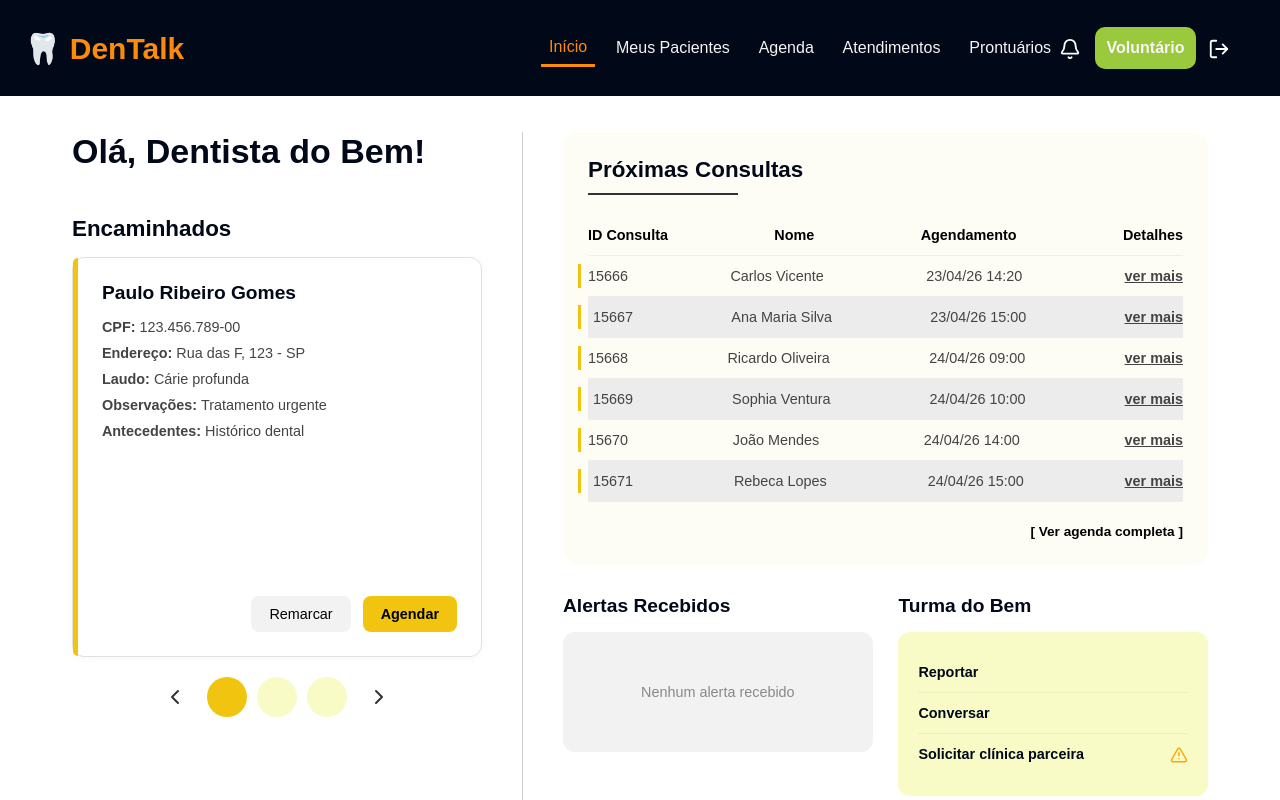
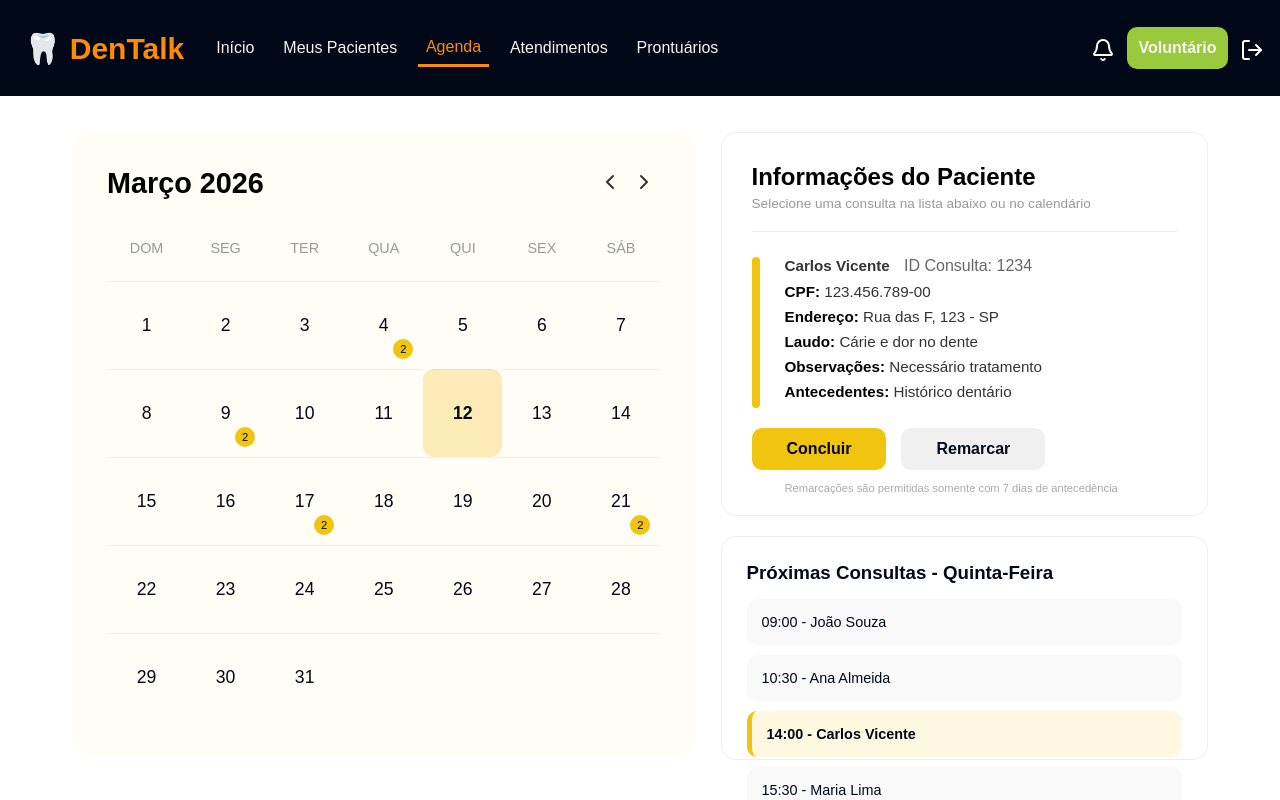
Before and after one commit to Moonnax/Dentalk, a React (Vite) app: page /agenda in a window 1280 px wide. Shown: the top 800 px of the page. Built offline with nearby package versions, Linux system fonts and the light colour scheme.

Commit message:
Pag Vagenda e estilizacao

```diff
--- a/src/App.tsx
+++ b/src/App.tsx
@@ -1,6 +1,7 @@
 import { BrowserRouter, Routes, Route } from 'react-router-dom'
 import Vinicio from './pages/Voluntario/Vinicio/Vinicio'
 import VMeusPacientes from './pages/Voluntario/Vmeuspacientes/Vmeuspacientes'
+import Vagenda from './pages/Voluntario/Vagenda/Vagenda'
 
 function App() {
   return (
@@ -8,7 +9,7 @@ function App() {
       <Routes>
         <Route path="/areaVoluntario" element={<Vinicio />} />
         <Route path="/meus-pacientes" element={<VMeusPacientes />} />
-        <Route path="/agenda" element={<Vinicio />} />
+        <Route path="/agenda" element={<Vagenda />} />
         <Route path="/atendimentos" element={<Vinicio />} />
         <Route path="/prontuarios" element={<Vinicio />} />
       </Routes>
--- a/src/pages/Voluntario/Vagenda/Vagenda.css
+++ b/src/pages/Voluntario/Vagenda/Vagenda.css
@@ -0,0 +1,389 @@
+/* style */
+
+
+*{
+    box-sizing: border-box;
+    margin: 0rem;
+    padding: 0rem;
+}
+
+body{
+    font-family: Arial, Helvetica, sans-serif;
+    color: #010817;
+    display: flex;
+    flex-direction: column;
+    min-height: 100vh;
+}
+main{
+    margin: 1rem 2rem;
+}
+
+/* fim style */
+
+
+/* HEADER */
+header{
+    background-color:#010817;
+    height: 6rem;
+    font-family: Arial, Helvetica, sans-serif;
+    display: flex;
+    align-items: center;
+
+}
+
+.menu-toggle{
+    display: none;
+}
+
+#nav{
+    display: flex;
+    justify-content: flex-end;
+    background-color:#010817;
+}
+
+
+#area-button-v{
+    background-color: #9ac93d;
+    color: whitesmoke;
+    padding: 0.735rem;
+    display: inline-block;
+    border-radius: 10px;
+    margin-right: 0.735rem;
+    font-weight: 550;
+    font-size: 1rem;
+    text-decoration: none;
+    padding: 0.735rem;
+}
+
+.menu{
+    display: flex;
+    list-style: none;
+    gap: 0.8rem;
+}
+
+.menu-item {
+    white-space: nowrap;
+    font-family: Arial, Helvetica, sans-serif;
+    font-size: 1rem;
+    font-weight: 500;
+    text-decoration: none;
+    background-color: #010817;
+    color: whitesmoke;
+    padding: 0.5rem;
+    display: inline-block;
+}
+
+.menu-item.active {
+    color: #fd8b08;
+    border-bottom: 3px solid #fd8b08;
+}
+
+.menu-item:hover {
+    color: #fd8b08;
+}
+
+.logo{
+    padding: 0 1.5rem;
+}
+
+.logo a{
+    color: #fd8b08;
+    text-decoration: none;
+}
+
+.logo h1{
+    background-color: transparent;
+    font-size: 1.875rem;
+    display: flex;
+    align-items: center;
+    gap: 0.3rem;
+    white-space: nowrap;
+}
+
+.logout-icon {
+    margin-top: 0.275rem;
+    width: 1.5rem;
+    height: 1.5rem;
+    color: white;
+    margin-right: 1rem;
+
+}
+
+.bell-icon{
+    margin-left: auto;
+    margin-top: 0.275rem;
+    margin-right: 0.735rem;
+    width: 1.5rem;
+    height: 1.5rem;
+    color: white;
+
+}
+
+/* FIM header */
+
+/* footer */
+footer {
+    background-color: #010817;
+    color: white;
+    text-align: center;
+    padding: 2rem 1rem;
+    margin-top: auto;
+}
+
+.footer-logo{
+margin-bottom: 0.8rem;
+}
+
+.footer-slogan{
+font-style: italic;
+margin-bottom: 1rem;
+}
+
+.footer-info{
+max-width: 30rem;
+margin: 0 auto;
+white-space: nowrap;
+}
+
+.fiap-color{
+color: #fd8b08;
+text-decoration: none;
+}
+/* footer fim  */
+
+.dashboard_container {
+    padding: 20px 40px;
+    background-color: #fff;
+}
+
+.layout_grid_fixo {
+    display: flex;
+    justify-content: space-between;
+    gap: 25px;
+    width: 100%;
+}
+
+.coluna_calendario { width: 55%; }
+.coluna_detalhes_agenda { width: 43%; }
+
+.card_calendario_full {
+    background-color: #fffdf5;
+    border-radius: 20px;
+    padding: 35px;
+    height: 78vh;
+    display: flex;
+    flex-direction: column;
+}
+
+.header_calendario {
+    display: flex;
+    justify-content: space-between;
+    align-items: center;
+    margin-bottom: 30px;
+}
+
+.header_calendario h2 { font-size: 1.8rem; color: #000; }
+
+.grade_dias_semana {
+    display: flex;
+    flex-direction: row;
+    justify-content: space-between;
+    text-align: center;
+    margin-bottom: 15px;
+    width: 100%;
+}
+
+.grade_dias_semana span {
+    display: block;
+    width: 14.28%;
+    color: #999;
+    font-size: 0.9rem;
+    font-weight: 500;
+    padding: 10px 0;
+}
+.grade_dias_semana span {
+    color: #999;
+    font-size: 0.9rem;
+    font-weight: 500;
+}
+
+.grade_dias_semana {
+    display: flex;
+    flex-direction: row;
+    width: 100%;
+    margin-bottom: 15px;
+    text-align: center;
+}
+
+.grade_dias_semana span {
+    display: block;
+    width: 14.285%;
+    color: #999;
+    font-size: 0.9rem;
+    font-weight: 500;
+    padding: 10px 0;
+    box-sizing: border-box;
+}
+
+.dia_selecionado {
+    background-color: #fcebb6;
+    border-radius: 12px;
+    font-weight: 700;
+}
+
+
+.grade_calendario_corpo {
+    display: flex;
+    flex-wrap: wrap;
+    width: 100%;
+    height: 100%;
+    align-content: stretch;
+}
+
+.dia_clicavel,
+.dia_fora {
+    display: flex;
+    align-items: center;
+    justify-content: center;
+    width: 14.285%;
+    height: 20%;
+    border-top: 1px solid rgba(0, 0, 0, 0.05);
+    cursor: pointer;
+    position: relative;
+    font-size: 1.1rem;
+    box-sizing: border-box;
+    outline: none;
+    transition: background 0.2s;
+}
+
+.dia_fora {
+    color: #ccc;
+    cursor: default;
+}
+
+
+
+
+.badge_notificacao {
+    background-color: #f1c40f;
+    width: 20px;
+    height: 20px;
+    border-radius: 50%;
+    font-size: 0.7rem;
+    position: absolute;
+    bottom: 10px;
+    right: 10px;
+    display: flex;
+    align-items: center;
+    justify-content: center;
+}
+
+.card_info_paciente {
+    background-color: #fff;
+    border: 1px solid #eee;
+    border-radius: 15px;
+    padding: 30px;
+    height: 48vh;
+    margin-bottom: 20px;
+    display: flex;
+    flex-direction: column;
+}
+
+.card_info_paciente h3 { font-size: 1.5rem; color: #000; margin-bottom: 5px; }
+
+.instrucao_topo {
+    font-size: 0.85rem;
+    color: #999;
+    border-bottom: 1px solid #eee;
+    padding-bottom: 20px;
+    margin-bottom: 25px;
+}
+
+.bloco_detalhe {
+    display: flex;
+    gap: 25px;
+    margin-bottom: auto;
+}
+
+.barra_vertical {
+    width: 8px;
+    background-color: #f1c40f;
+    border-radius: 10px;
+}
+
+.nome_destaque {
+    font-size: 1.4rem;
+    font-weight: 700;
+    margin-bottom: 15px;
+ }
+.id_consulta {
+    font-size: 1rem;
+    color: #666;
+    font-weight: 400;
+    margin-left: 10px;
+}
+.label_item {
+    font-weight: 700;
+    color: #000;
+}
+.conteudo_texto p {
+    margin-bottom: 8px;
+    font-size: 0.95rem;
+    color: #333;
+}
+
+
+.acoes_agenda {
+    display: flex;
+    gap: 15px;
+     margin-top: 20px; }
+
+.btn_fake_amarelo {
+    background-color: #f1c40f;
+    padding: 12px 35px;
+    border-radius: 10px;
+    font-weight: 700;
+    cursor: pointer;
+}
+
+.btn_fake_cinza {
+    background-color: #f0f0f0;
+    padding: 12px 35px;
+    border-radius: 10px;
+    font-weight: 600;
+    cursor: pointer;
+}
+
+.aviso_footer {
+    font-size: 0.7rem;
+    color: #aaa;
+    margin-top: 12px;
+    padding-left: 33px; /* Alinha com o texto acima */
+}
+
+/* LISTA DE CONSULTAS (VERTICAL) */
+.card_lista_horarios {
+    background-color: #fff;
+    border: 1px solid #eee;
+    border-radius: 15px;
+    padding: 25px;
+    height: 28vh;
+}
+
+.lista_vertical { display: flex; flex-direction: column; gap: 10px; margin-top: 15px; }
+
+.slot_hora {
+    padding: 15px;
+    background-color: #f9f9f9;
+    border-radius: 10px;
+    font-size: 0.9rem;
+}
+
+.slot_hora.selecionado {
+    background-color: #fff8e1;
+    border-left: 5px solid #f1c40f;
+    font-weight: 600;
+}
+
+/* SETAS CLICÁVEIS */
+.setas_nav a { color: #333; text-decoration: none; padding: 5px; }
--- a/src/pages/Voluntario/Vagenda/Vagenda.tsx
+++ b/src/pages/Voluntario/Vagenda/Vagenda.tsx
@@ -1,119 +1,112 @@
-import Header from '../../components/Header/Header'
-import Footer from '../../components/Footer/Footer'
-import logo from '../../assets/logo.png'
-import background from '../../assets/home-background.png'
+import { Bell, LogOut, Menu, ChevronLeft, ChevronRight } from "lucide-react";
 import "./Vagenda.css";
 
-function Vagenda() {
+export default function VAgenda() {
   return (
-<body>
+    <>
       <header>
         <div className="logo">
-            <a href="areaVoluntario.html">
+          <a href="#">
             <h1>🦷 DenTalk</h1>
           </a>
         </div>
 
-        <button id="menuToggle" className="menu-toggle">
-            <i id="menuIcon" data-lucide="menu"></i>
+        <button className="menu-toggle">
+          <Menu />
         </button>
 
         <nav id="nav">
           <ul className="menu">
-                <li><a className="menu-item" href="../areaVoluntario.html">Início</a></li>
-                <li><a className="menu-item" href=".\meuspacientes.html">Meus Pacientes</a></li>
-                <li><a className="menu-item active" href=".\agenda.html">Agenda</a> </li>
-                <li><a className="menu-item" href=".\atendimentos.html">Atendimentos</a> </li>
-                <li><a className="menu-item" href=".\prontuarios.html">Prontuários</a></li>
+            <li><a className="menu-item" href="#">Início</a></li>
+            <li><a className="menu-item" href="#">Meus Pacientes</a></li>
+            <li><a className="menu-item active" href="#">Agenda</a></li>
+            <li><a className="menu-item" href="#">Atendimentos</a></li>
+            <li><a className="menu-item" href="#">Prontuários</a></li>
           </ul>
         </nav>
 
-        <a href=".\pags-voluntario\agenda.html" className="bell-icon"><i data-lucide="bell"></i></a>
-        <a href="areaVoluntario.html" className="menu-item" id="area-button-v">Voluntário</a>
-
-        <a href="..\index.html" className="logout-icon"><i data-lucide="log-out"></i></a>
+        <a href="#" className="bell-icon"><Bell /></a>
+        <a href="#" className="menu-item" id="area-button-v">Voluntário</a>
+        <a href="#" className="logout-icon"><LogOut /></a>
       </header>
 
       <main className="dashboard_container">
         <div className="layout_grid_fixo">
 
+          {/* CALENDÁRIO */}
           <section className="coluna_calendario">
             <div className="card_calendario_full">
 
               <div className="header_calendario">
                 <h2>Março 2026</h2>
                 <div className="setas_nav">
-                        <a href="#" className="seta_clicavel"><i data-lucide="chevron-left"></i></a>
-                        <a href="#" className="seta_clicavel"><i data-lucide="chevron-right"></i></a>
+                  <a href="#"><ChevronLeft /></a>
+                  <a href="#"><ChevronRight /></a>
                 </div>
               </div>
 
               <div className="grade_dias_semana">
-                    <span>DOM</span><span>SEG</span><span>TER</span><span>QUA</span><span>QUI</span><span>SEX</span><span>SÁB</span>
+                {["DOM","SEG","TER","QUA","QUI","SEX","SÁB"].map((d) => (
+                  <span key={d}>{d}</span>
+                ))}
               </div>
 
               <div className="grade_calendario_corpo">
-                    <div className="dia_clicavel ">1</div>
-                    <div className="dia_clicavel">2</div>
-                    <div className="dia_clicavel">3</div>
-                    <div className="dia_clicavel dia_marcado">4 <span className="badge_notificacao">2</span></div>
-                    <div className="dia_clicavel">5</div>
-                    <div className="dia_clicavel">6</div>
-                    <div className="dia_clicavel">7</div>
+                {[
+                  "1","2","3","4*","5","6","7",
+                  "8","9*","10","11","12S","13","14",
+                  "15","16","17*","18","19","20","21*",
+                  "22","23","24","25","26","27","28",
+                  "29","30","31","x","x","x","x"
+                ].map((dia, i) => {
+                  const isFora = dia === "x";
+                  const isSelecionado = dia.includes("S");
+                  const isMarcado = dia.includes("*");
 
-                    <div className="dia_clicavel">8</div>
-                    <div className="dia_clicavel dia_marcado">9 <span className="badge_notificacao">5</span></div>
-                    <div className="dia_clicavel">10</div>
-                    <div className="dia_clicavel">11</div>
-                    <div className="dia_clicavel dia_selecionado">12</div>
-                    <div className="dia_clicavel">13</div>
-                    <div className="dia_clicavel">14</div>
+                  return (
+                    <div
+                      key={i}
+                      className={`${
+                        isFora
+                          ? "dia_fora"
+                          : "dia_clicavel"
+                      } ${isSelecionado ? "dia_selecionado" : ""}`}
+                    >
+                      {!isFora && dia.replace("*", "").replace("S", "")}
 
-                    <div className="dia_clicavel">15</div>
-                    <div className="dia_clicavel">16</div>
-                    <div className="dia_clicavel">
-                    17 <span className="badge_notificacao">9</span>
+                      {isMarcado && !isFora && (
+                        <span className="badge_notificacao">2</span>
+                      )}
                     </div>
-                    <div className="dia_clicavel">18</div>
-                    <div className="dia_clicavel">19</div>
-                    <div className="dia_clicavel">20</div>
-                    <div className="dia_clicavel dia_marcado">21 <span className="badge_notificacao">3</span></div>
-
-                    <div className="dia_clicavel">22</div>
-                    <div className="dia_clicavel">23</div>
-                    <div className="dia_clicavel">24</div>
-                    <div className="dia_clicavel">25</div>
-                    <div className="dia_clicavel">26</div>
-                    <div className="dia_clicavel">27</div>
-                    <div className="dia_clicavel">28</div>
-
-                    <div className="dia_clicavel">29</div>
-                    <div className="dia_clicavel">30</div>
-                    <div className="dia_clicavel">31</div>
-                    <div className="dia_fora">1</div>
-                    <div className="dia_fora">2</div>
-                    <div className="dia_fora">3</div>
-                    <div className="dia_fora">4</div>
+                  );
+                })}
               </div>
 
             </div>
           </section>
 
+          {/* DETALHES */}
           <aside className="coluna_detalhes_agenda">
 
             <div className="card_info_paciente">
               <h3>Informações do Paciente</h3>
-                <p className="instrucao_topo">Selecione uma consulta na lista abaixo ou no calendário para ver as informações</p>
+              <p className="instrucao_topo">
+                Selecione uma consulta na lista abaixo ou no calendário
+              </p>
 
               <div className="bloco_detalhe">
                 <div className="barra_vertical"></div>
+
                 <div className="conteudo_texto">
-                        <p className="nome_destaque">Carlos Vicente <span className="id_consulta">ID Consulta: 1234</span></p>
+                  <p className="nome_destaque">
+                    Carlos Vicente <span className="id_consulta">ID Consulta: 1234</span>
+                  </p>
+
                   <p><span className="label_item">CPF:</span> 123.456.789-00</p>
-                        <p><span className="label_item">Endereço:</span> Rua das F, 123 - São Paulo SP</p>
+                  <p><span className="label_item">Endereço:</span> Rua das F, 123 - SP</p>
                   <p><span className="label_item">Laudo:</span> Cárie e dor no dente</p>
-                        <p><span className="label_item">Observações:</span> Necessário tratamento de cáries profundas</p>
-                        <p><span className="label_item">Antecedentes:</span> Histórico de problemas dentários</p>
+                  <p><span className="label_item">Observações:</span> Necessário tratamento</p>
+                  <p><span className="label_item">Antecedentes:</span> Histórico dentário</p>
                 </div>
               </div>
 
@@ -121,11 +114,15 @@ function Vagenda() {
                 <p className="btn_fake_amarelo">Concluir</p>
                 <p className="btn_fake_cinza">Remarcar</p>
               </div>
-                <p className="aviso_footer">Remarcações são permitidas somente com 7 dias de antecedência</p>
+
+              <p className="aviso_footer">
+                Remarcações são permitidas somente com 7 dias de antecedência
+              </p>
             </div>
 
             <div className="card_lista_horarios">
-                <h3>Próximas Consultas - Quinta-Feira, 12 de Março</h3>
+              <h3>Próximas Consultas - Quinta-Feira</h3>
+
               <div className="lista_vertical">
                 <div className="slot_hora">09:00 - João Souza</div>
                 <div className="slot_hora">10:30 - Ana Almeida</div>
@@ -143,17 +140,12 @@ function Vagenda() {
         <h2 className="footer-logo">DenTalk</h2>
         <p className="footer-slogan">"Cada sorriso, uma história"</p>
         <p className="footer-info">
-            Projeto institucional desenvolvido por alunos do Centro Universitário
-            <a className="fiap-color" href="https://www.fiap.com.br/" target="_blank">FIAP</a>
+          Projeto institucional desenvolvido por alunos do Centro Universitário{" "}
+          <a className="fiap-color" href="https://www.fiap.com.br/" target="_blank">
+            FIAP
+          </a>
         </p>
       </footer>
-
-    <script src="js/menuToggle.js"></script>
-    <script src="https://unpkg.com/lucide@latest"></script>
-    <script>lucide.createIcons();</script>
-</body>
-</html>
+    </>
   );
 }
-
-export default Vagenda;
```
Lines whose indentation alone changed are shown as unchanged.
